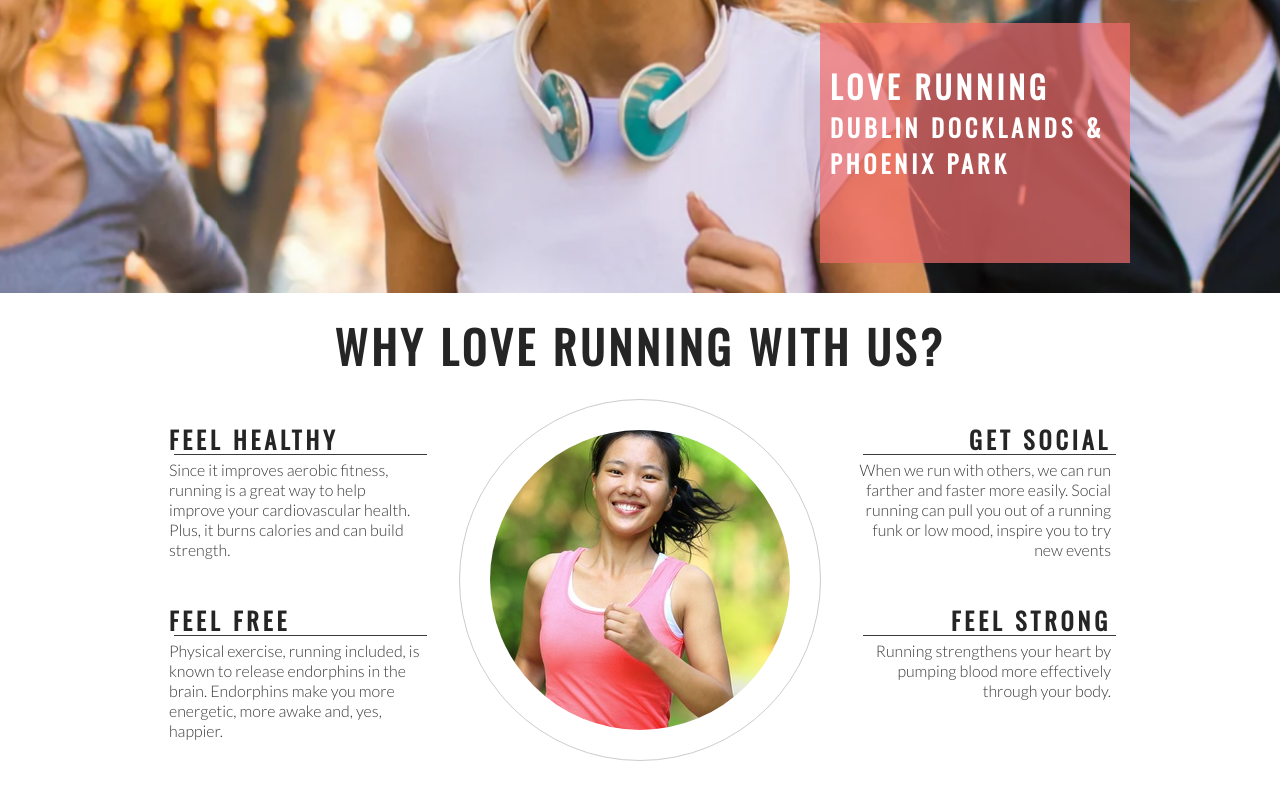
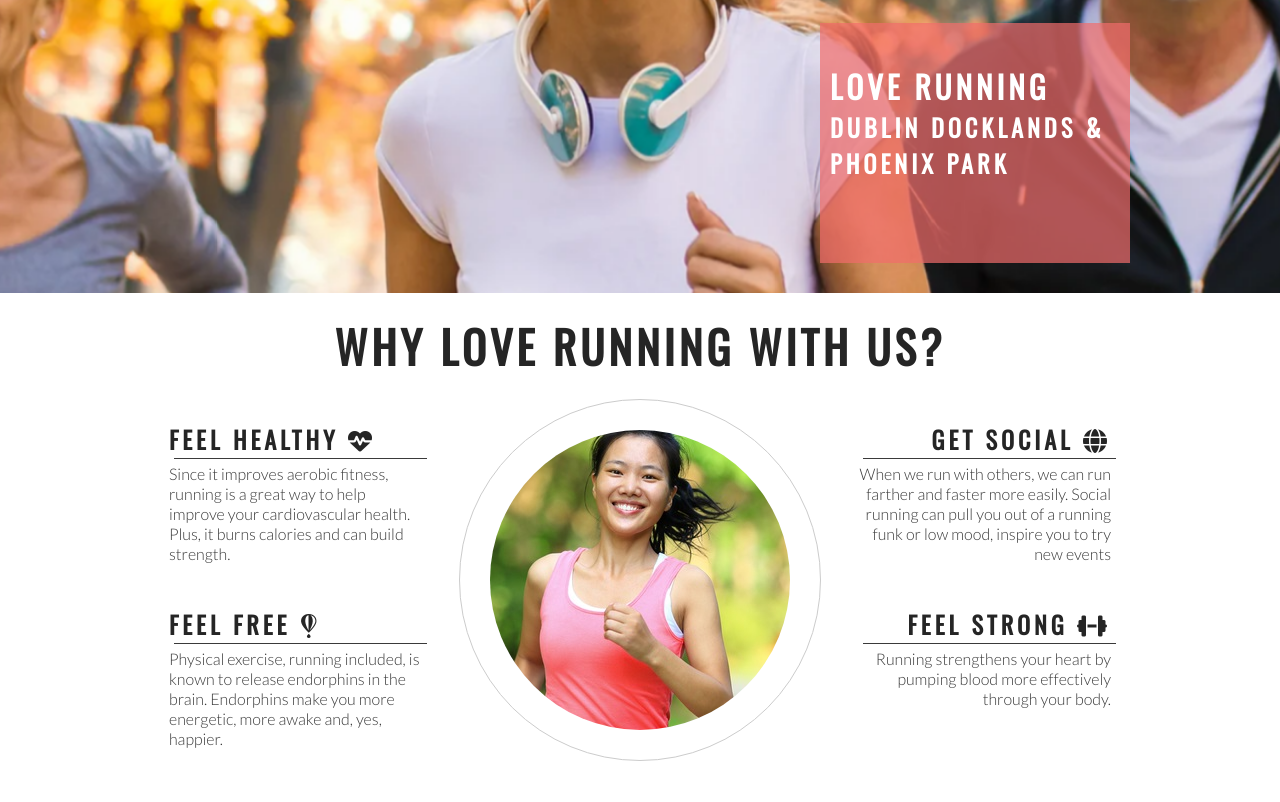
Before and after one commit to StaffanHynge/Love-Running, a plain HTML site: page index.html in a window 1280 px wide. Shown: the part 382-1184 px from the top of the page. Drawn offline with nearby package versions, Linux system fonts and the light colour scheme.

Commit message:
add font awesome icons to club ethos

```diff
--- a/index.html
+++ b/index.html
@@ -34,7 +34,7 @@
         <h2 id="welcome">Why Love Running With Us?</h2>
         <div id="left-about">
             <div class="left-about-heading">
-                <h2>Feel Healthy</h2>
+                <h2>Feel Healthy <i class="fa-solid fa-heart-pulse"></i></h2>
                 <hr>
                 <p>
                     Since it improves aerobic fitness, running is a great way to help improve your cardiovascular
@@ -42,7 +42,7 @@
                 </p>
             </div>
             <div class="left-about-heading">
-                <h2>Feel Free</h2>
+                <h2>Feel Free <i class="fa-brands fa-fly"></i></h2>
                 <hr>
                 <p>
                     Physical exercise, running included, is known to release endorphins in the brain. Endorphins make
@@ -52,7 +52,7 @@
         </div>
         <div id="right-about">
             <div class="right-about-heading">
-                <h2>Get Social</h2>
+                <h2>Get Social <i class="fa-solid fa-globe"></i></h2>
                 <hr>
                 <p>
                     When we run with others, we can run farther and faster more easily.
@@ -60,7 +60,7 @@
                 </p>
             </div>
             <div class="right-about-heading">
-                <h2>Feel Strong</h2>
+                <h2>Feel Strong <i class="fa-solid fa-dumbbell"></i></h2>
                 <hr>
                 <p>
                     Running strengthens your heart by pumping blood more effectively through your body.
@@ -79,5 +79,8 @@
     <footer>
         social media accounts
     </footer>
+
+    <!-- Font awesome script-->
+    <script src="https://kit.fontawesome.com/c9f33e7519.js" crossorigin="anonymous"></script>
 </body>
 </html>
```
